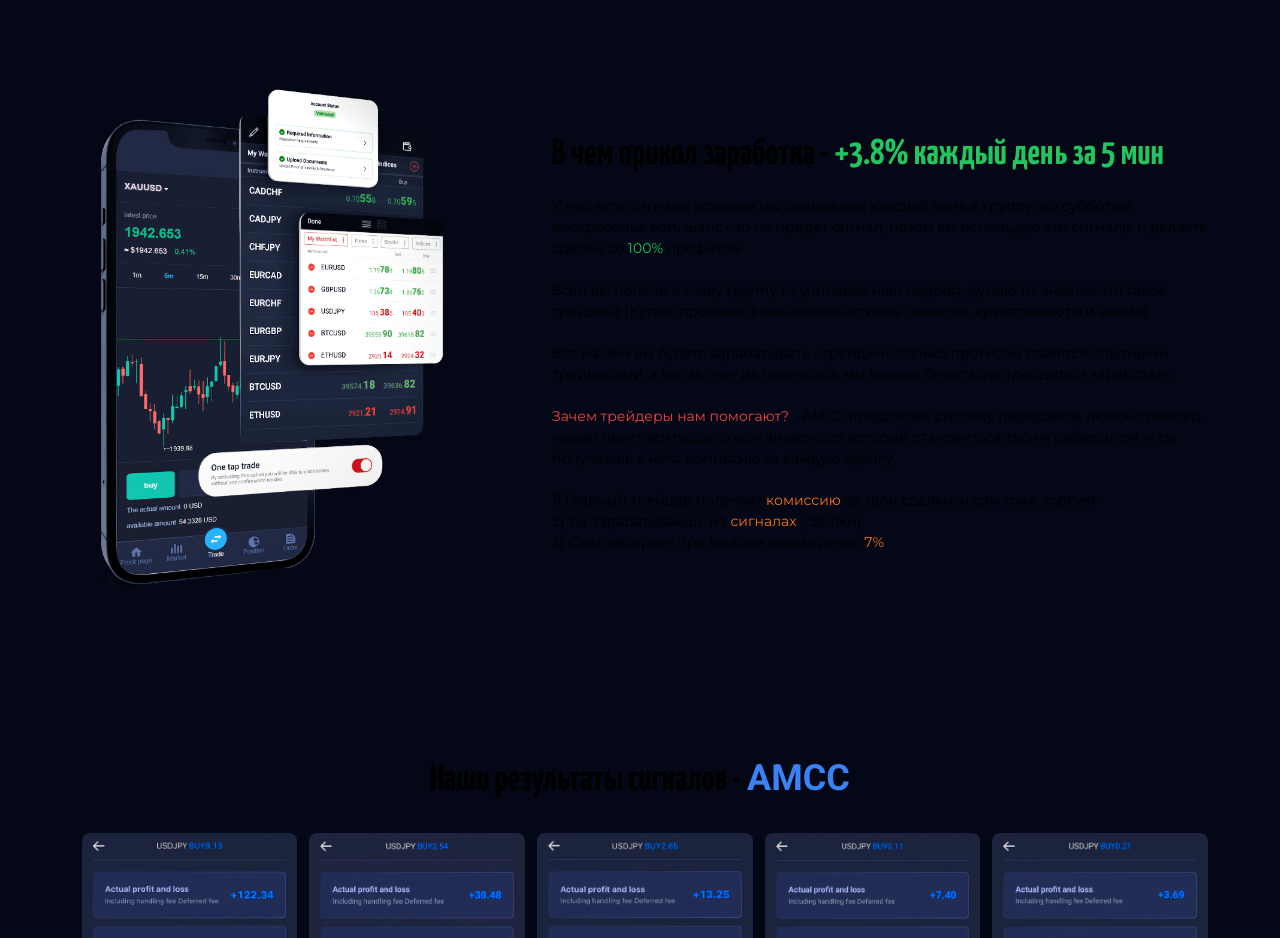
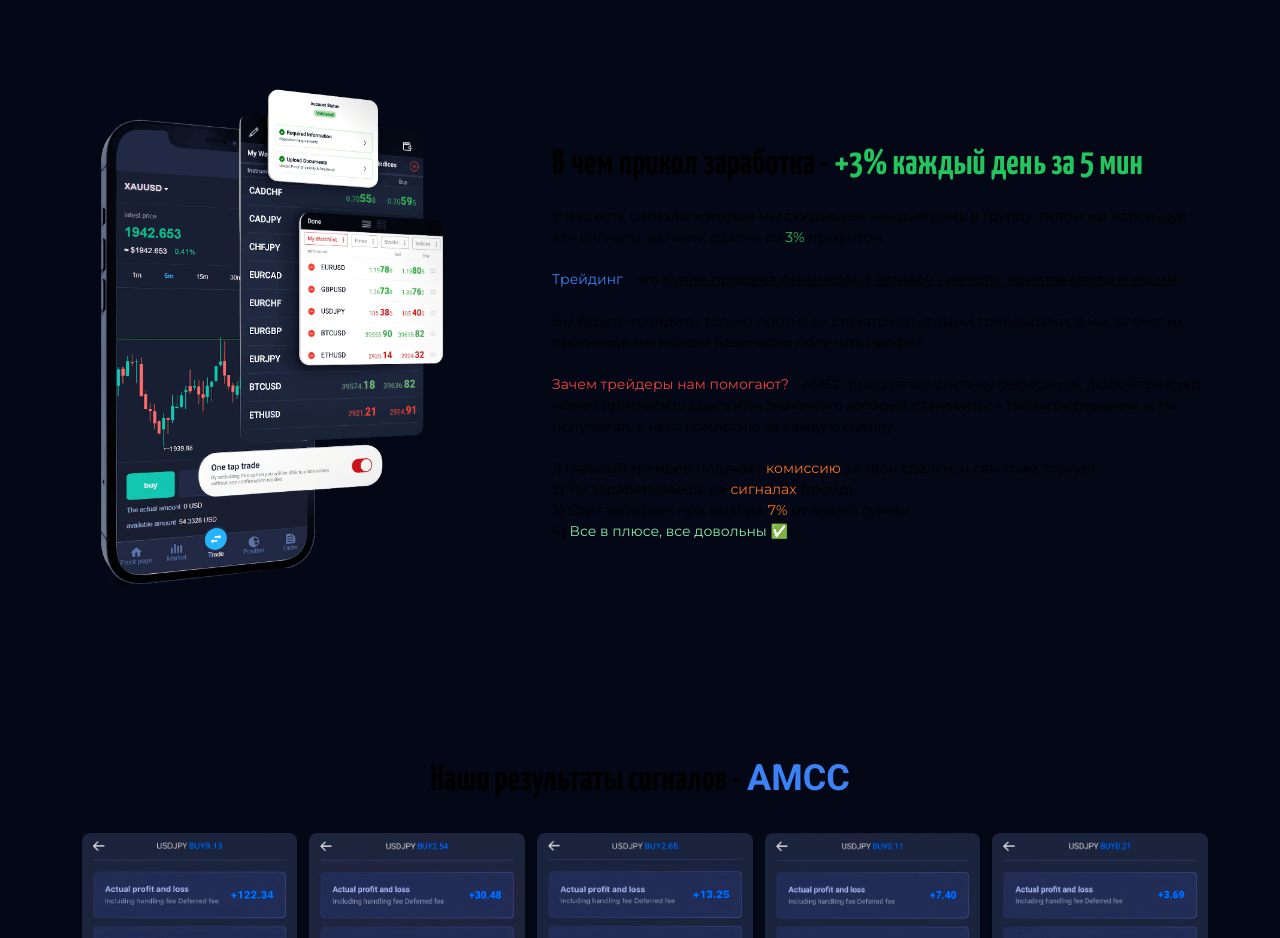
Before and after one commit to IslamAsankojoev/amcc, a Next.js app: page / in a window 1280 px wide. Shown: the part 820-1758 px from the top of the page. Built offline with nearby package versions, Linux system fonts and the light colour scheme.

Commit message:
fixed text

```diff
--- a/src/components/Second.tsx
+++ b/src/components/Second.tsx
@@ -34,21 +34,19 @@
             order: 2,
           }}
           >
-            <h1 className={`${yanone_kaffeesatz.className} text-2xl md:text-4xl font-bold`}>В чем прикол заработка - <span className="text-green-500">+3.8% каждый день за 5 мин</span></h1>
+            <h1 className={`${yanone_kaffeesatz.className} text-2xl md:text-4xl font-bold`}>В чем прикол заработка - <span className="text-green-500">+3% каждый день за 5 мин</span></h1>
             <p className={`${montserrat.className}`}>
               <br />
-              У нас есть сигналы которые мы скидываем каждый день в группу, но суббота и воскресенье
-              есть шанс что не придет сигнал, потом вы использую эти сигналы и делаете сделки со
-              <span className="text-green-500"> 100% </span>
+              У нас есть сигналы которые мы скидываем каждый день в группу, потом вы используя эти сигналы, делаете сделки со
+              <span className="text-green-500"> 3% </span>
                профитом
               <br />
               <br />
-              Если вы попали в нашу группу то учитывая наш подбор, думаю ты знаешь что такое
-              трейдинг (Купля-продажа финансовых активов - валюты, криптовалюты и акции)
+              <span className="text-blue-500">Трейдинг</span> - это <a href="https://gerchik.com/stati/trejding-eto-chto-takoe-ponyatnym-yazykom" className='underline' target='_blank'>Купля-продажа финансовых активов - валюты, криптовалюты и акции</a>
               <br />
               <br />
-              Вот на чем вы будете зарабатывать - трейдинг, только прогнозы ставятся опытными
-              трейдерами, а мы за счет их прогнозов мы можем безопасно трейдить и заработать
+              Вы будете трейдить, только прогнозы ставятся опытными
+              трейдерами, а мы за счет их прогнозов мы можем безопасно получить профит
               <br />
               <br />
               <span className="text-red-500">Зачем трейдеры нам помогают?</span> - AMCC предлагает систему рефералов, любой трейдер может
@@ -56,8 +54,9 @@
               <br />
               <br />
               1) Главный трейдер получает <span className="text-orange-500">комиссию</span> за твои сделки, и сам тоже торгует  <br />
-              2) Ты зарабатываешь на <span className="text-orange-500">сигналах</span> (сделки)  <br />
-              3) Сайт забирает при выводе ваших денег <span className="text-orange-500">7%</span>
+              2) Ты зарабатываешь на <span className="text-orange-500">сигналах</span> (трейд)  <br />
+              3) Сайт забирает при выводе  <span className="text-orange-500">7%</span> от вашей суммы  <br />
+              4) <span className="text-green-300">Все в плюсе, все довольны ✅</span>  <br />
             </p>
           </Col>
         </Row>
```
Also changed, not shown: 1 other file (tests, documents, lock files or other folders).
